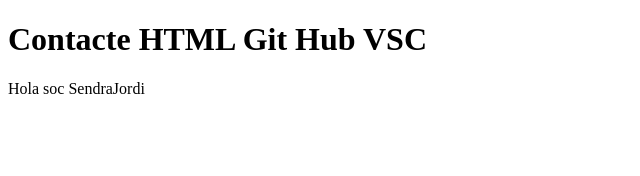
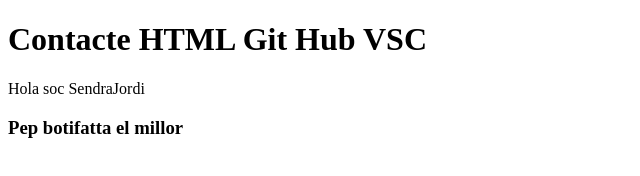
Before and after one commit to jordiazetgjordiaz/GITSVC2, a plain HTML site: page contacte.html in a window 1280 px wide. Shown: the whole page, without its empty margins (0-640 px from the left). Drawn offline with Linux system fonts and the light colour scheme.

Commit message:
Update contacte.html

```diff
--- a/contacte.html
+++ b/contacte.html
@@ -9,5 +9,7 @@
     <h1>Contacte HTML Git Hub VSC</h1>
 
     <p>Hola soc SendraJordi</p>
+
+    <h3>Pep botifatta el millor<h3>
 </body>
 </html>
```
